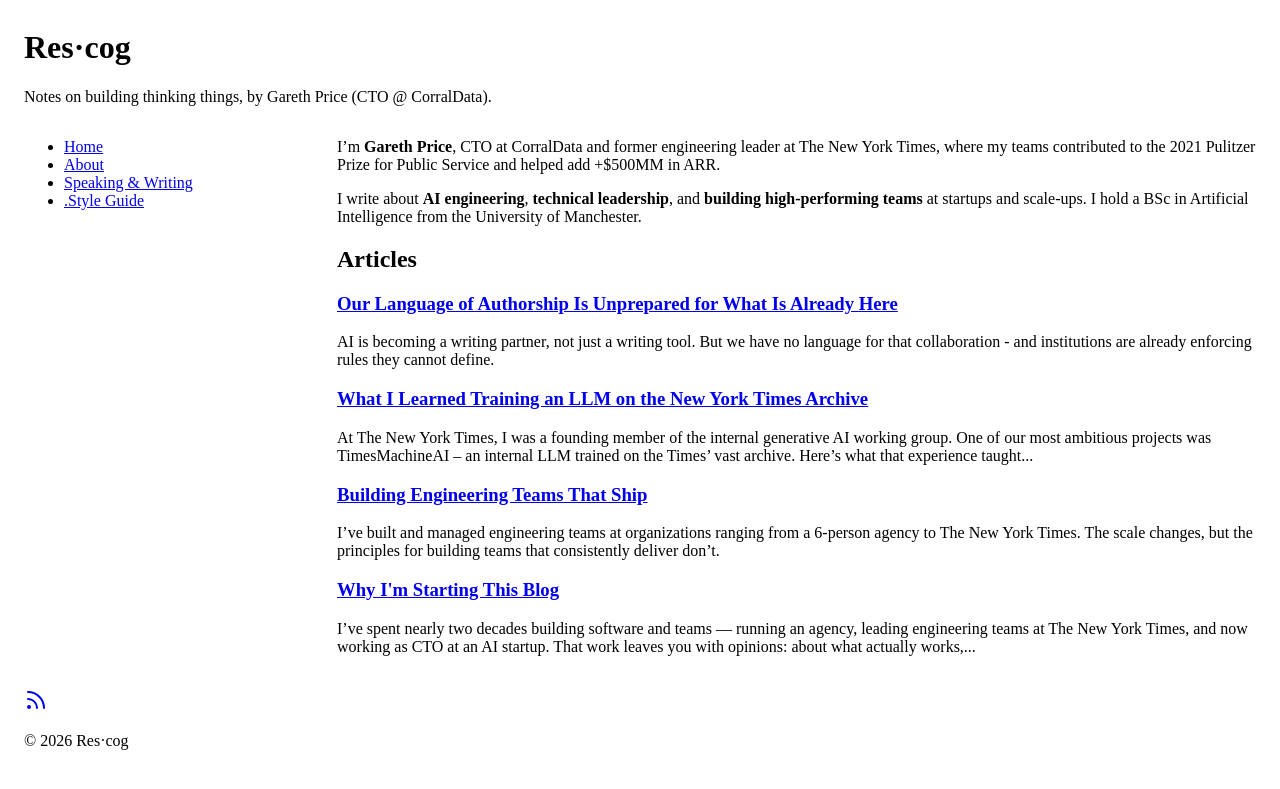
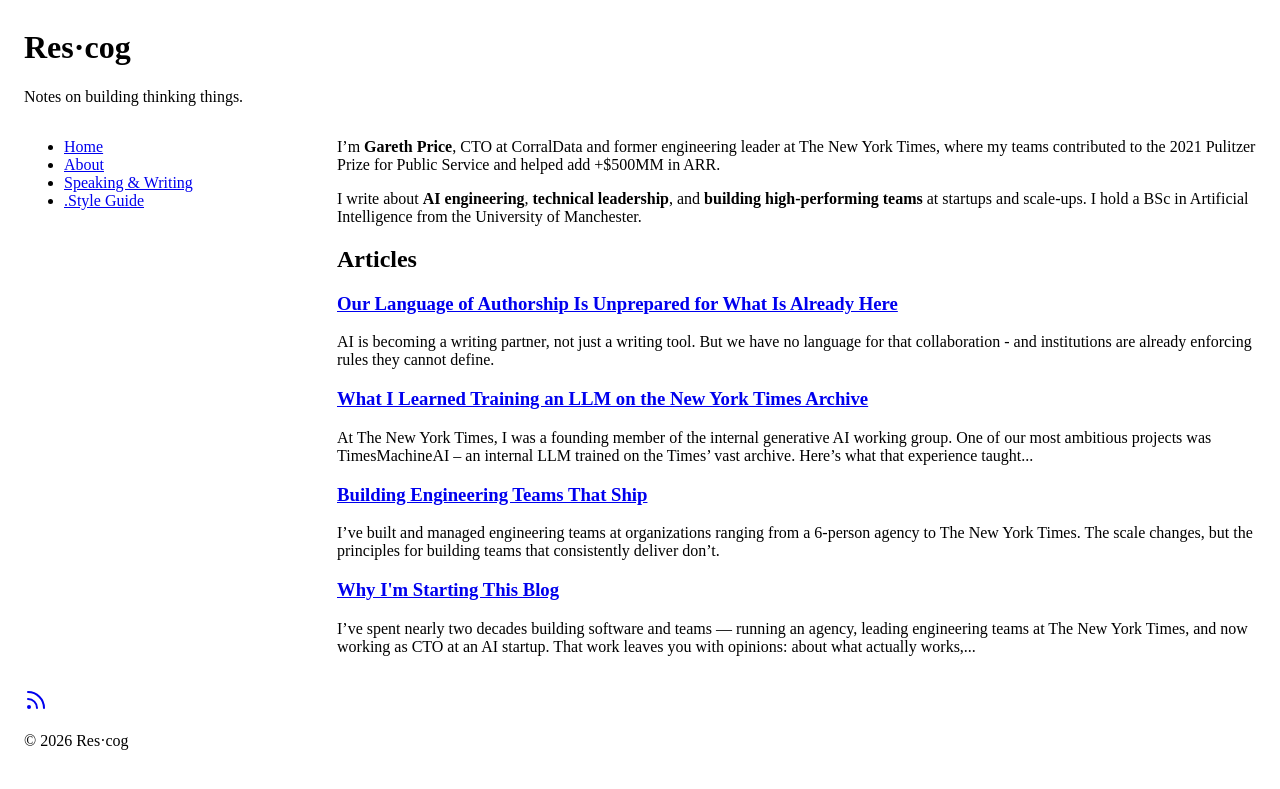
Before and after one commit to garethsprice/blog, a Jekyll site: the page built from index.md, in a window 1280 px wide. Shown: the top 789 px of the page. Built offline with Jekyll 4.4.1, drawn with Linux system fonts in a browser that asks for light colours.

Commit message:
Update site tagline for brevity and clarity, removing the author's name and affiliation.

```diff
--- a/_config.yml
+++ b/_config.yml
@@ -1,5 +1,5 @@
 title: Res·cog
-tagline: "Notes on building thinking things, by Gareth Price (CTO @ CorralData)."
+tagline: "Notes on building thinking things."
 description: >-
   Thoughts on AI, engineering leadership, and building technology teams
   from a startup CTO with an AI degree, ex-NYT, and 2021 Pulitzer Prize contributor.
```
